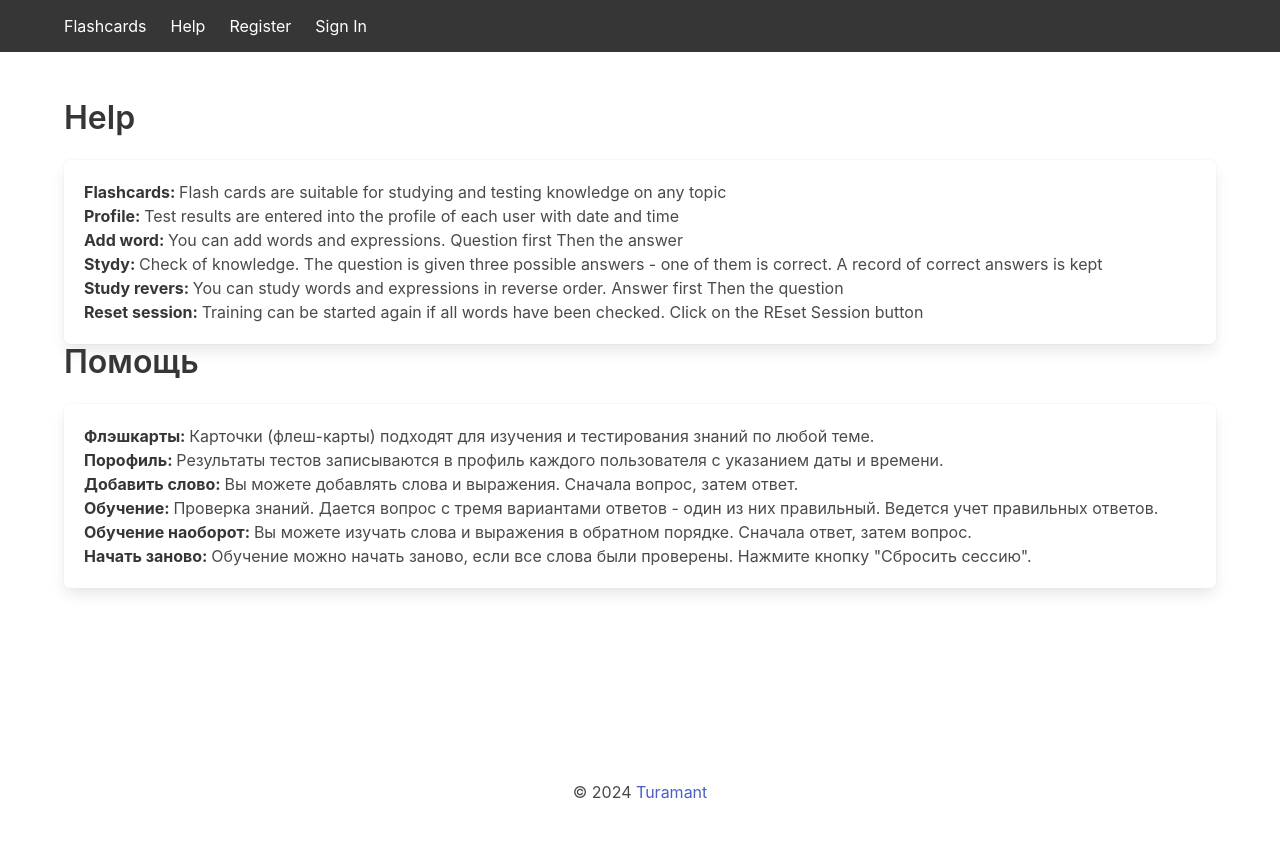
After one commit to turamant/fl-exp, a Flask app: page /help in a window 1280 px wide. The commit adds this page. Run offline with Flask 3, Linux system fonts and the light colour scheme.

Commit message:
javascript, css

```diff
--- a/app/main/routes.py
+++ b/app/main/routes.py
@@ -8,10 +8,18 @@ from app.models import db, Score
 from datetime import datetime
 
 
+@bp.route('/help')
+def help():
+    if current_user.is_authenticated:
+        return render_template('main/help.html', username=current_user.username)
+
+    else:
+        return render_template('main/help.html', username=None)
+
 @bp.route('/')
 def index():
     page = request.args.get('page', 1, type=int)
-    per_page = 10
+    per_page = 7
     pagination = Flashcard.query.paginate(page=page, per_page=per_page)
     flashcards = pagination.items
 
@@ -165,3 +173,13 @@ def study_reverse():
                            total_correct=session.get('total_correct', 0),
                            current_index=current_index + 1,
                            username=current_user.username)
+
+
+@bp.route('/flashcards/delete/<int:word_id>', methods=['DELETE'])
+def delete_word(word_id):
+    word = Flashcard.query.get(word_id)
+    if word:
+        db.session.delete(word)
+        db.session.commit()
+        return jsonify({'message': 'Слово успешно удалено'})
+    return jsonify({'error': 'Слово не найдено'}), 404
--- a/app/static/css/styles.css
+++ b/app/static/css/styles.css
@@ -18,3 +18,21 @@
     opacity: 0;
     transition: opacity 1s ease-out;
   }
+
+/* стили для кнопки "Удалить" */
+.delete-word-btn {
+    position: relative;
+    transition: all 0.3s ease;
+}
+
+.delete-word-btn:hover::after {
+    content: "Опасно";
+    position: absolute;
+    top: -25px;
+    left: 50%;
+    transform: translateX(-50%);
+    background-color: red;
+    color: white;
+    padding: 5px;
+    border-radius: 5px;
+}
--- a/app/static/js/main.js
+++ b/app/static/js/main.js
@@ -18,7 +18,7 @@ function checkWordExists(fieldId) {
         .then(data => {
             if (data.exists) {
                 field.classList.add('is-invalid');
-                feedbackElement.textContent = 'Это слово уже существует.';
+                feedbackElement.textContent = 'This word already exists.';
                 feedbackElement.classList.add('invalid-feedback');
                 submitBtn.disabled = true;
             } else {
@@ -52,3 +52,23 @@ function fadeOutNotifications() {
   document.addEventListener('DOMContentLoaded', function() {
     fadeOutNotifications();
   });
+
+
+function deleteWord(wordId) {
+  if (confirm('Вы уверены, что хотите удалить это слово?')) {
+      fetch(`/flashcards/delete/${wordId}`, {
+          method: 'DELETE',
+      })
+      .then(response => {
+          if (response.ok) {
+              const row = document.getElementById(`word_${wordId}`);
+              row.remove();
+          } else {
+              console.error('Ошибка при удалении слова');
+          }
+      })
+      .catch(error => {
+          console.error('Ошибка при удалении слова:', error);
+      });
+  }
+}
--- a/app/templates/auth/login.html
+++ b/app/templates/auth/login.html
@@ -3,6 +3,7 @@
 {% block title %}Login{% endblock %}
 
 {% block content %}
+<section class="section custom-container">
 <div class="container">
     <div class="box">
         <h1 class="title">Login</h1>
@@ -27,4 +28,5 @@
         </form>
     </div>
 </div>
+</section>
 {% endblock %}
--- a/app/templates/auth/profile.html
+++ b/app/templates/auth/profile.html
@@ -8,7 +8,6 @@
         <h1 class="title">User Profile</h1>
         <div class="content">
             <p><strong>Username:</strong> {{ user.username }}</p>
-            <p><strong>Email:</strong> {{ user.email }}</p>
         </div>
 
         <h2 class="title is-4">Learning Scores:</h2>
--- a/app/templates/auth/register.html
+++ b/app/templates/auth/register.html
@@ -3,6 +3,7 @@
 {% block title %}Register{% endblock %}
 
 {% block content %}
+<section class="section custom-container">
 <div class="container">
     <div class="box">
         <h1 class="title">Register</h1>
@@ -27,4 +28,5 @@
         </form>
     </div>
 </div>
+</section>
 {% endblock %}
--- a/app/templates/base.html
+++ b/app/templates/base.html
@@ -20,15 +20,16 @@
             </div>
             <div id="navbarBasicExample" class="navbar-menu">
                 <div class="navbar-start">
+                    <a class="navbar-item" href="{{ url_for('main.help') }}">Help</a>
                     {% if username %}
-                    <a class="navbar-item" href="{{ url_for('auth.user_profile')}}">Профиль</a>
-                    <a class="navbar-item" href="{{ url_for('main.add_word') }}">Добавить слово</a>
-                    <a class="navbar-item" href="{{ url_for('main.study') }}">Изучить слова</a>
+                    <a class="navbar-item" href="{{ url_for('auth.user_profile')}}">Profile</a>
+                    <a class="navbar-item" href="{{ url_for('main.add_word') }}">Add word</a>
+                    <a class="navbar-item" href="{{ url_for('main.study') }}">Study</a>
                     <a class="navbar-item" href="{{ url_for('main.study_reverse') }}">Study Reverse</a>
-                    <a class="navbar-item" href="{{ url_for('auth.logout') }}">Выйти</a>
+                    <a class="navbar-item" href="{{ url_for('auth.logout') }}">Quit</a>
                     {% else %}
-                        <a class="navbar-item" href="{{ url_for('auth.register') }}">Зарегистрироваться</a>
-                        <a class="navbar-item" href="{{ url_for('auth.login') }}">Войти</a>
+                        <a class="navbar-item" href="{{ url_for('auth.register') }}">Register</a>
+                        <a class="navbar-item" href="{{ url_for('auth.login') }}">Sign In</a>
                     {% endif %}
                 </div>
             </div>
@@ -51,6 +52,12 @@
             {% endwith %}
         </div>
     </section>
+    <section class="section">
+        <div class="container">
+            <p class="has-text-centered">
+                &copy; 2024 <a href="https://github.com/turamant">Turamant</a>
+            </p>
+        </div>
     <script src="{{ url_for('static', filename='js/main.js') }}"></script>
 </body>
 </html>
--- a/app/templates/main/add_word.html
+++ b/app/templates/main/add_word.html
@@ -3,6 +3,7 @@
 {% block title %}Add Word{% endblock %}
 
 {% block content %}
+<section class="section custom-container">
 <div class="container">
     <h1 class="title">Add a New Word</h1>
     <form action="{{ url_for('main.add_word') }}" method="post" id="add-form" class="form">
@@ -27,5 +28,5 @@
         </div>
     </form>
 </div>
-
+</section>
 {% endblock %}
--- /dev/null
+++ b/app/templates/main/help.html
@@ -0,0 +1,68 @@
+{% extends 'base.html' %}
+
+{% block title %}Help{% endblock %}
+
+{% block content %}
+<section class="section custom-container">
+    <div class="container">
+        <h1 class="title">Help</h1>
+        <ul class="learning-scores">
+
+                <li class="box score-item">
+                    <p><strong>Flashcards: </strong>
+                        Flash cards are suitable for studying and testing knowledge on any topic
+                    </p>
+                    <p><strong>Profile: </strong>
+                        Test results are entered into the profile of each user with date and time
+                    </p>
+                    <p><strong>Add word: </strong>
+                        You can add words and expressions.
+                        Question first
+                        Then the answer
+                    </p>
+                    <p><strong>Stydy: </strong>
+                        Check of knowledge. The question is given three possible answers - one of them is correct.
+A record of correct answers is kept
+                    </p>
+
+                    <p><strong>Study revers: </strong>
+                        You can study words and expressions in reverse order.
+                        Answer first
+                        Then the question
+                    </p>
+                    <p><strong>Reset session: </strong>
+                        Training can be started again if all words have been checked. Click on the REset Session button
+                    </p>
+                </li>
+        </ul>
+    </div>
+    <div class="container">
+        <h1 class="title">Помощь</h1>
+        <ul class="learning-scores">
+                <li class="box score-item">
+                    <p><strong>Флэшкарты: </strong>
+                        Карточки (флеш-карты) подходят для изучения и тестирования знаний по любой теме.
+
+                    </p>
+                    <p><strong>Порофиль: </strong>
+                        Результаты тестов записываются в профиль каждого пользователя с указанием даты и времени.
+                    </p>
+                    <p><strong>Добавить слово: </strong>
+                        Вы можете добавлять слова и выражения. Сначала вопрос, затем ответ.
+                    </p>
+                    <p><strong>Обучение: </strong>
+                        Проверка знаний. Дается вопрос с тремя вариантами ответов - один из них правильный. Ведется учет правильных ответов.
+                    </p>
+
+                    <p><strong>Обучение наоборот: </strong>
+                        Вы можете изучать слова и выражения в обратном порядке. Сначала ответ, затем вопрос.
+                    </p>
+                    <p><strong>Начать заново: </strong>
+                        Обучение можно начать заново, если все слова были проверены. Нажмите кнопку "Сбросить сессию".
+                    </p>
+                </li>
+        </ul>
+    </div>
+
+</section>
+{% endblock %}
--- a/app/templates/study/finish.html
+++ b/app/templates/study/finish.html
@@ -3,6 +3,7 @@
 {% block title %}Finish{% endblock %}
 
 {% block content %}
+<section class="section custom-container">
 <div class="container">
     <div class="box">
         <h1 class="title">Test Finished!</h1>
@@ -10,4 +11,5 @@
         <a href="{{ url_for('main.reset_session') }}" class="button is-primary">Reset Session</a>
     </div>
 </div>
+</section>
 {% endblock %}
```
Also changed, not shown: app/templates/main/index.html (+8 -2 lines), app/templates/study/study.html (+4 -6 lines), instance/flashcards.db.
